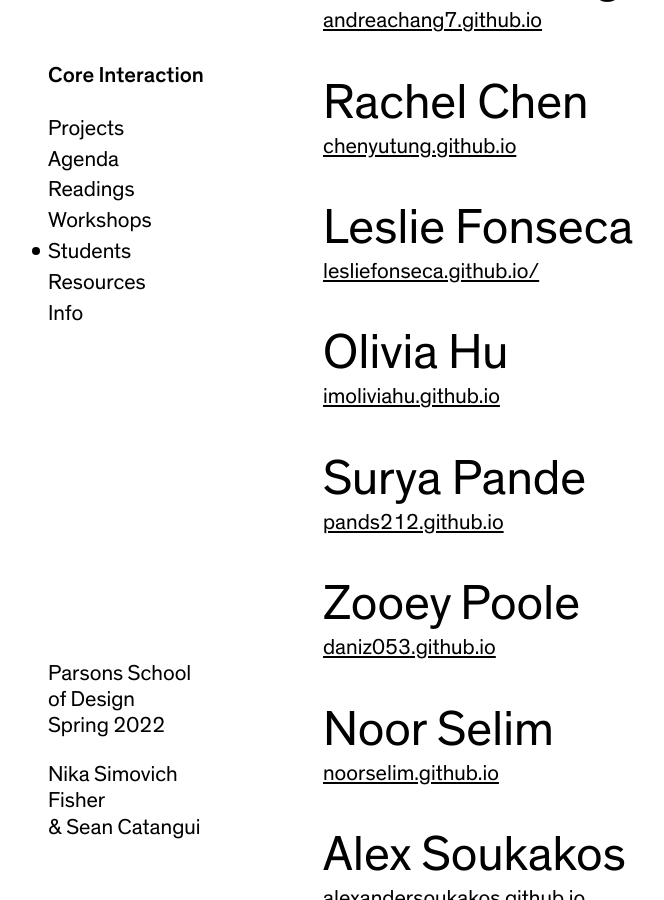
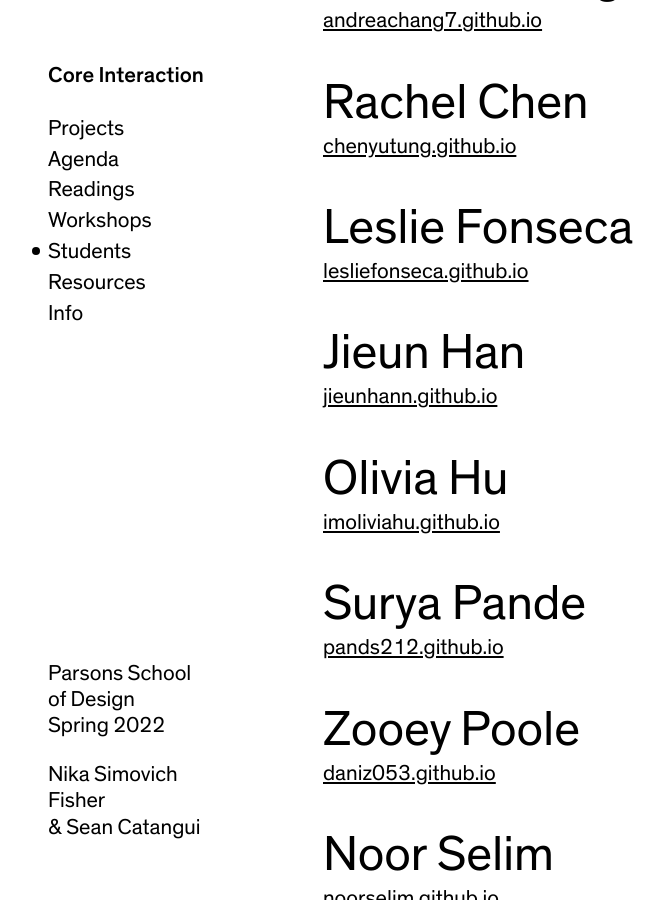
Before and after one commit to nikasimovich/cis22, a Jekyll site: the page built from students.html, in a window 1280 px wide and 900 px high, scrolled down 484 px. Shown: the whole window, without its empty margins (12-676 px from the left). Built offline with Jekyll 4.4.1, drawn with Linux system fonts in a browser that asks for light colours.

Commit message:
add jieun

```diff
--- a/students.html
+++ b/students.html
@@ -26,7 +26,11 @@ permalink: /students/index.html
   </div>
   <div class="student">
     <h2>Leslie Fonseca</h2>
-    <a class="student-list__github-link" href="https://lesliefonseca.github.io//">lesliefonseca.github.io/</a>
+    <a class="student-list__github-link" href="https://lesliefonseca.github.io/">lesliefonseca.github.io</a>
+  </div>
+  <div class="student">
+    <h2>Jieun Han</h2>
+    <a class="student-list__github-link" href="https://jieunhann.github.io">jieunhann.github.io</a>
   </div>
   <div class="student">
     <h2>Olivia Hu</h2>
```
